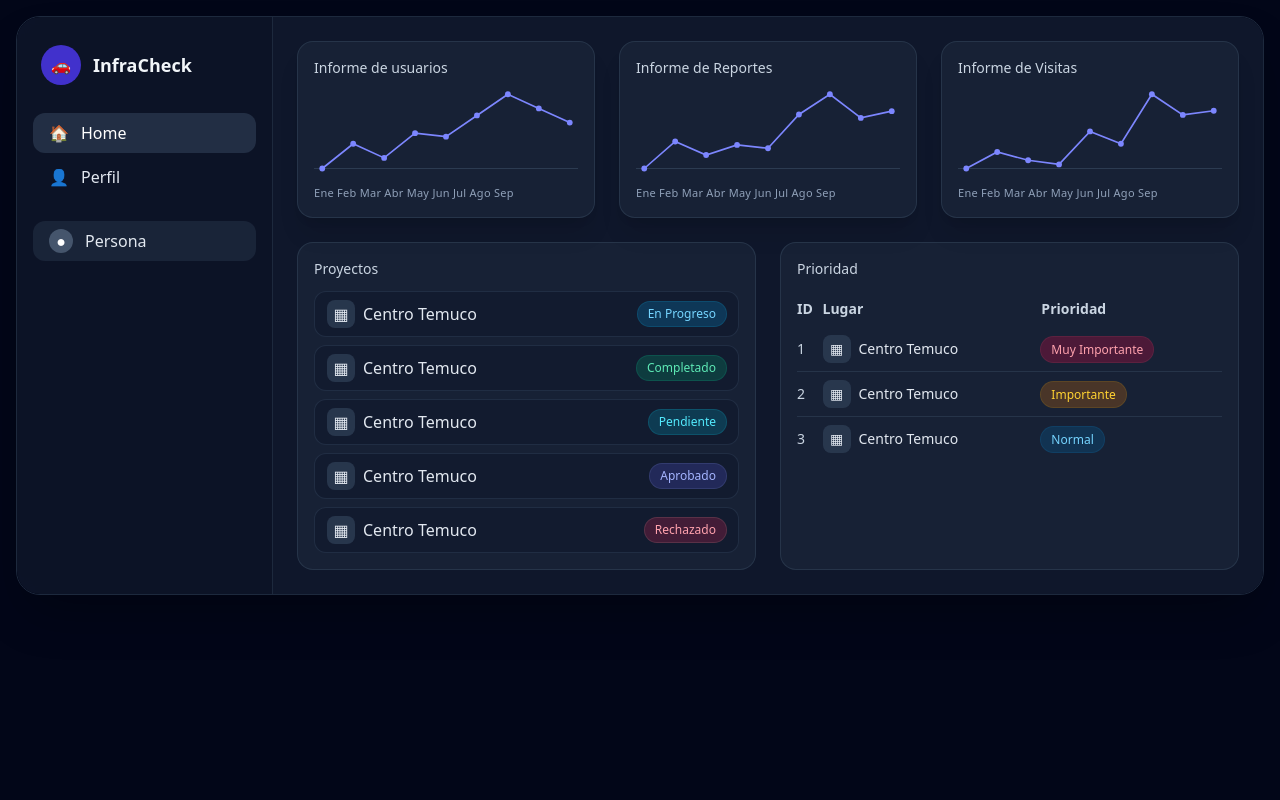
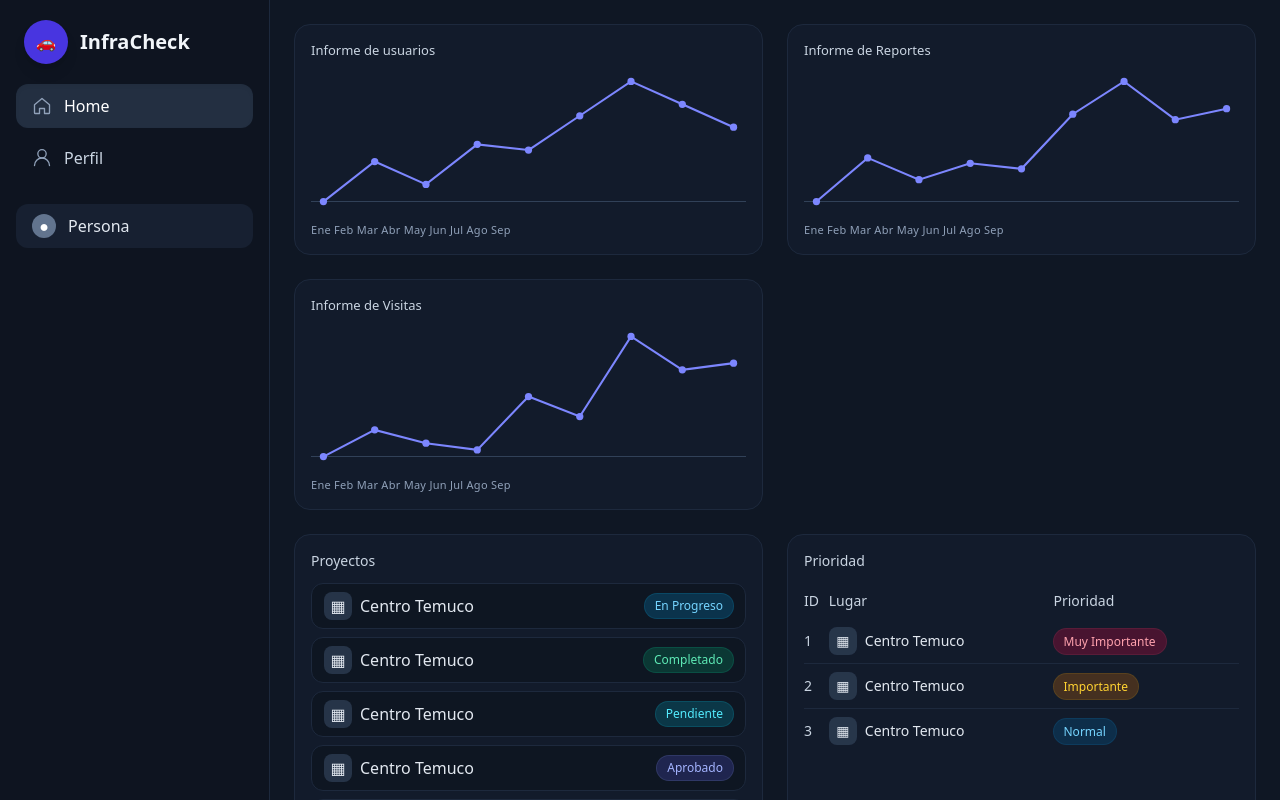
Before and after one commit to DiegoCuriqueo/INFRACHECK_WEB_T.INTEGRACION2, a React (Vite) app in the folder infracheck/: page /autority/home in a window 1280 px wide. Built offline with nearby package versions, Linux system fonts and the light colour scheme.

Commit message:
Actualización de diseño
Se mejoro y adapto el diseño a pantalla completa

```diff
--- a/infracheck/src/components/nav/Sidebar.jsx
+++ b/infracheck/src/components/nav/Sidebar.jsx
@@ -1,29 +1,35 @@
 import { NavLink } from "react-router-dom";
 
-const base =
-  "flex items-center gap-3 px-4 py-2 rounded-xl text-slate-200 hover:text-white hover:bg-slate-700/60 transition";
-const active = "bg-slate-700/60 text-white";
+const itemBase = "group flex items-center gap-3 px-4 py-2.5 rounded-xl text-slate-300 hover:text-white hover:bg-slate-700/60 transition";
+const itemActive = "bg-slate-700/60 text-white shadow-inner";
+
+const Icon = {
+  home:(c="")=>(<svg className={c} viewBox="0 0 24 24" fill="none"><path d="M3 10.5 12 3l9 7.5V20a1 1 0 0 1-1 1h-5v-6H9v6H4a1 1 0 0 1-1-1v-9.5Z" stroke="currentColor" strokeWidth="1.6" strokeLinecap="round" strokeLinejoin="round"/></svg>),
+  user:(c="")=>(<svg className={c} viewBox="0 0 24 24" fill="none"><path d="M12 12a5 5 0 1 0-5-5 5 5 0 0 0 5 5Z" stroke="currentColor" strokeWidth="1.6"/><path d="M3 21a9 9 0 0 1 18 0" stroke="currentColor" strokeWidth="1.6" strokeLinecap="round"/></svg>),
+};
 
 export default function Sidebar() {
   return (
-    <aside className="h-full w-64 bg-slate-900/80 backdrop-blur-sm border-r border-slate-800 p-4">
-      <div className="flex items-center gap-3 px-2 py-3 mb-4">
-        <div className="h-10 w-10 rounded-full bg-indigo-600/80 grid place-content-center text-white">🚗</div>
-        <div className="text-lg font-semibold text-slate-100">InfraCheck</div>
+    <aside className="h-full w-[270px] bg-[#0E1420] border-r border-slate-800 px-4 py-5">
+      <div className="flex items-center gap-3 px-2 pb-5">
+        <div className="h-11 w-11 rounded-full bg-indigo-600/90 grid place-content-center text-white shadow-lg">🚗</div>
+        <div className="text-xl font-semibold text-slate-100">InfraCheck</div>
       </div>
 
-      <nav className="space-y-1">
-        <NavLink to="/autority/home" className={({isActive}) => `${base} ${isActive ? active : ""}`}>
-          <span>🏠</span> <span>Home</span>
+      <nav className="space-y-2">
+        <NavLink to="/autority/home" className={({isActive}) => `${itemBase} ${isActive?itemActive:""}`}>
+          {Icon.home("w-5 h-5 text-slate-400 group-hover:text-white")}
+          <span>Home</span>
         </NavLink>
-        <NavLink to="/autority/profile" className={({isActive}) => `${base} ${isActive ? active : ""}`}>
-          <span>👤</span> <span>Perfil</span>
+        <NavLink to="/autority/profile" className={({isActive}) => `${itemBase} ${isActive?itemActive:""}`}>
+          {Icon.user("w-5 h-5 text-slate-400 group-hover:text-white")}
+          <span>Perfil</span>
         </NavLink>
       </nav>
 
       <div className="mt-6">
-        <button className="w-full flex items-center gap-3 px-4 py-2 rounded-xl bg-slate-800/80 text-slate-200 hover:bg-slate-700/70 transition">
-          <span className="h-6 w-6 rounded-full bg-slate-600 inline-grid place-content-center text-white">●</span>
+        <button className="w-full flex items-center gap-3 px-4 py-2.5 rounded-xl bg-slate-800/60 text-slate-200 hover:bg-slate-700/70 transition">
+          <span className="h-6 w-6 rounded-full bg-slate-500 inline-grid place-content-center text-white">●</span>
           <span>Persona</span>
         </button>
       </div>
--- a/infracheck/src/index.css
+++ b/infracheck/src/index.css
@@ -1 +1,6 @@
 @import "tailwindcss";
+
+/* full-height layout base */
+html, body, #root {
+  height: 100%;
+}
--- a/infracheck/src/layout/DashboardLayout.jsx
+++ b/infracheck/src/layout/DashboardLayout.jsx
@@ -2,14 +2,18 @@ import Sidebar from "../components/nav/Sidebar";
 
 export default function DashboardLayout({ children }) {
   return (
-    <div className="min-h-screen bg-slate-950 text-slate-100">
-      <div className="mx-auto max-w-[1400px] p-4">
-        <div className="rounded-3xl overflow-hidden border border-slate-800 shadow-2xl shadow-black/30">
-          <div className="grid grid-cols-[16rem_1fr]">
-            <Sidebar />
-            <main className="bg-slate-900 p-6">{children}</main>
+    <div className="h-screen w-screen bg-[#0A0F1A] text-slate-100">
+      <div className="grid grid-cols-[270px_1fr] h-full">
+        {/* Columna izquierda: sidebar fijo */}
+        <Sidebar />
+
+        {/* Columna derecha: contenido con scroll */}
+        <main className="h-full overflow-auto bg-[#0F1724]">
+          {/* padding interior del panel derecho */}
+          <div className="min-h-full p-6">
+            {children}
           </div>
-        </div>
+        </main>
       </div>
     </div>
   );
--- a/infracheck/src/pages/autority/homeAU.jsx
+++ b/infracheck/src/pages/autority/homeAU.jsx
@@ -7,66 +7,55 @@ const dataReportes = make([2,10,6,9,8,18,24,17,19]);
 const dataVisitas  = make([3,7,5,4,12,9,21,16,17]);
 
 function Sparkline({ data }) {
-  const width = 320, height = 110, pad = 10;
+  const width = 420, height = 140, pad = 12;
   const xs = data.map((_, i) => pad + (i * (width - 2*pad)) / (data.length - 1));
   const vals = data.map(d => d.y);
   const max = Math.max(...vals), min = Math.min(...vals);
-  const ys = vals.map(v => {
-    const t = (v - min) / (max - min || 1);
-    return height - pad - t * (height - 2*pad);
-  });
-  const d = xs.map((x,i)=>`${i===0?"M":"L"} ${x},${ys[i]}`).join(" ");
+  const ys = vals.map(v => height - pad - ((v-min)/(max-min||1))*(height-2*pad));
+  const d  = xs.map((x,i)=>`${i===0?"M":"L"} ${x},${ys[i]}`).join(" ");
   return (
     <svg viewBox={`0 0 ${width} ${height}`} className="w-full">
       <line x1="0" y1={height-pad} x2={width} y2={height-pad} className="stroke-slate-700" />
       <path d={d} className="fill-none stroke-indigo-400" strokeWidth="2" />
-      {xs.map((x,i)=>(
-        <circle key={i} cx={x} cy={ys[i]} r="3.5" className="fill-indigo-400" />
-      ))}
+      {xs.map((x,i)=>(<circle key={i} cx={x} cy={ys[i]} r="3.5" className="fill-indigo-400" />))}
     </svg>
   );
 }
 
-const Pill = ({ children, tone="indigo" }) => {
+const Pill = ({ children, tone }) => {
   const tones = {
-    progress: "bg-sky-500/20 text-sky-300 ring-1 ring-sky-400/30",
-    done:     "bg-emerald-500/20 text-emerald-300 ring-1 ring-emerald-400/30",
-    pending:  "bg-cyan-500/20 text-cyan-300 ring-1 ring-cyan-400/30",
-    approved: "bg-indigo-500/20 text-indigo-300 ring-1 ring-indigo-400/30",
-    rejected: "bg-rose-500/20 text-rose-300 ring-1 ring-rose-400/30",
-    danger:   "bg-rose-600/25 text-rose-300 ring-1 ring-rose-500/30",
-    warning:  "bg-amber-600/25 text-amber-300 ring-1 ring-amber-500/30",
-    info:     "bg-sky-700/25 text-sky-300 ring-1 ring-sky-600/30",
+    progress:"bg-sky-500/20 text-sky-300 ring-1 ring-sky-400/30",
+    done:    "bg-emerald-500/20 text-emerald-300 ring-1 ring-emerald-400/30",
+    pending: "bg-cyan-500/20 text-cyan-300 ring-1 ring-cyan-400/30",
+    approved:"bg-indigo-500/20 text-indigo-300 ring-1 ring-indigo-400/30",
+    rejected:"bg-rose-500/20 text-rose-300 ring-1 ring-rose-400/30",
+    danger:  "bg-rose-600/25 text-rose-300 ring-1 ring-rose-500/30",
+    warning: "bg-amber-600/25 text-amber-300 ring-1 ring-amber-500/30",
+    info:    "bg-sky-700/25 text-sky-300 ring-1 ring-sky-600/30",
   };
-  return (
-    <span className={`px-2.5 py-1 rounded-full text-xs font-medium ${tones[tone] || ""}`}>
-      {children}
-    </span>
-  );
+  return <span className={`px-2.5 py-1 rounded-full text-xs font-medium ${tones[tone]}`}>{children}</span>;
 };
 
 export default function HomeAU() {
   return (
     <DashboardLayout>
-      {/* Top: 3 informes */}
-      <section className="grid md:grid-cols-3 gap-6">
-        {[
-          {t:"Informe de usuarios", data: dataUsuarios},
-          {t:"Informe de Reportes", data: dataReportes},
-          {t:"Informe de Visitas",  data: dataVisitas},
-        ].map((box, i)=>(
-          <article key={i} className="bg-slate-800/60 rounded-2xl border border-slate-700/60 p-4 shadow-xl">
-            <h2 className="text-sm text-slate-300 mb-2">{box.t}</h2>
-            <Sparkline data={box.data} />
+      {/* fila de 3 gráficos */}
+      <div className="grid 2xl:grid-cols-3 md:grid-cols-2 gap-6">
+        {[{t:"Informe de usuarios", d:dataUsuarios},
+          {t:"Informe de Reportes", d:dataReportes},
+          {t:"Informe de Visitas",  d:dataVisitas}].map((b,i)=>(
+          <article key={i} className="bg-[#121B2B] border border-slate-800 rounded-2xl p-4">
+            <h2 className="text-[13px] text-slate-300 mb-2">{b.t}</h2>
+            <Sparkline data={b.d} />
             <p className="mt-2 text-[11px] tracking-wide text-slate-400">{meses.join("  ")}</p>
           </article>
         ))}
-      </section>
+      </div>
 
-      {/* Bottom: Proyectos + Prioridad */}
-      <section className="grid lg:grid-cols-2 gap-6 mt-6">
+      {/* 2 columnas abajo */}
+      <div className="grid lg:grid-cols-2 gap-6 mt-6 pb-6">
         {/* Proyectos */}
-        <article className="bg-slate-800/60 rounded-2xl border border-slate-700/60 p-4">
+        <article className="bg-[#121B2B] border border-slate-800 rounded-2xl p-4">
           <div className="text-sm text-slate-300 mb-3">Proyectos</div>
           <ul className="space-y-2">
             {[
@@ -76,7 +65,7 @@ export default function HomeAU() {
               {t:"Centro Temuco", e:"Aprobado",     k:"approved"},
               {t:"Centro Temuco", e:"Rechazado",    k:"rejected"},
             ].map((p,i)=>(
-              <li key={i} className="flex items-center justify-between bg-slate-900/50 border border-slate-700/50 rounded-xl px-3 py-2">
+              <li key={i} className="flex items-center justify-between bg-[#0E1622] border border-slate-800 rounded-xl px-3 py-2">
                 <div className="flex items-center gap-2">
                   <span className="grid place-content-center h-7 w-7 rounded-lg bg-slate-700/70 text-slate-200">▦</span>
                   <span className="text-slate-200">{p.t}</span>
@@ -88,18 +77,18 @@ export default function HomeAU() {
         </article>
 
         {/* Prioridad */}
-        <article className="bg-slate-800/60 rounded-2xl border border-slate-700/60 p-4">
+        <article className="bg-[#121B2B] border border-slate-800 rounded-2xl p-4">
           <div className="text-sm text-slate-300 mb-3">Prioridad</div>
           <div className="overflow-x-auto">
             <table className="w-full text-sm">
               <thead>
                 <tr className="text-left text-slate-300">
-                  <th className="py-2">ID</th>
-                  <th className="py-2">Lugar</th>
-                  <th className="py-2">Prioridad</th>
+                  <th className="py-2 font-medium">ID</th>
+                  <th className="py-2 font-medium">Lugar</th>
+                  <th className="py-2 font-medium">Prioridad</th>
                 </tr>
               </thead>
-              <tbody className="divide-y divide-slate-700/60">
+              <tbody className="divide-y divide-slate-800">
                 {[
                   {id:1,lugar:"Centro Temuco",p:"Muy Importante",k:"danger"},
                   {id:2,lugar:"Centro Temuco",p:"Importante",k:"warning"},
@@ -120,7 +109,7 @@ export default function HomeAU() {
             </table>
           </div>
         </article>
-      </section>
+      </div>
     </DashboardLayout>
   );
 }
--- a/infracheck/src/pages/autority/profileAU.jsx
+++ b/infracheck/src/pages/autority/profileAU.jsx
@@ -10,8 +10,8 @@ export default function ProfileAU() {
 
   return (
     <DashboardLayout>
-      <div className="min-h-[70vh] grid place-items-center">
-        <div className="w-full max-w-xl bg-slate-800/60 border border-slate-700/60 rounded-2xl p-8 shadow-xl">
+      <div className="h-full grid place-items-center">
+        <div className="w-full max-w-xl bg-[#121B2B] border border-slate-800 rounded-2xl p-8">
           <h1 className="text-center text-lg text-slate-200 mb-6">Perfil de Usuario</h1>
 
           <div className="flex flex-col items-center">
@@ -21,13 +21,13 @@ export default function ProfileAU() {
             <h2 className="mt-4 text-xl font-semibold text-slate-100">{user.nombre}</h2>
 
             <div className="mt-6 w-full space-y-3">
-              <button className="w-full px-4 py-3 rounded-xl bg-indigo-600/30 text-indigo-200 hover:bg-indigo-600/40 transition">
+              <button className="w-full px-4 py-3 rounded-xl bg-indigo-600/20 text-indigo-200 border border-indigo-500/20 hover:bg-indigo-600/30 transition">
                 Correo: {user.email}
               </button>
-              <button className="w-full px-4 py-3 rounded-xl bg-indigo-600/30 text-indigo-200 hover:bg-indigo-600/40 transition">
+              <button className="w-full px-4 py-3 rounded-xl bg-indigo-600/20 text-indigo-200 border border-indigo-500/20 hover:bg-indigo-600/30 transition">
                 RUT: {user.rut}
               </button>
-              <button className="w-full px-4 py-3 rounded-xl bg-indigo-600/30 text-indigo-200 hover:bg-indigo-600/40 transition">
+              <button className="w-full px-4 py-3 rounded-xl bg-indigo-600/20 text-indigo-200 border border-indigo-500/20 hover:bg-indigo-600/30 transition">
                 Dirección: {user.direccion}
               </button>
             </div>
```
